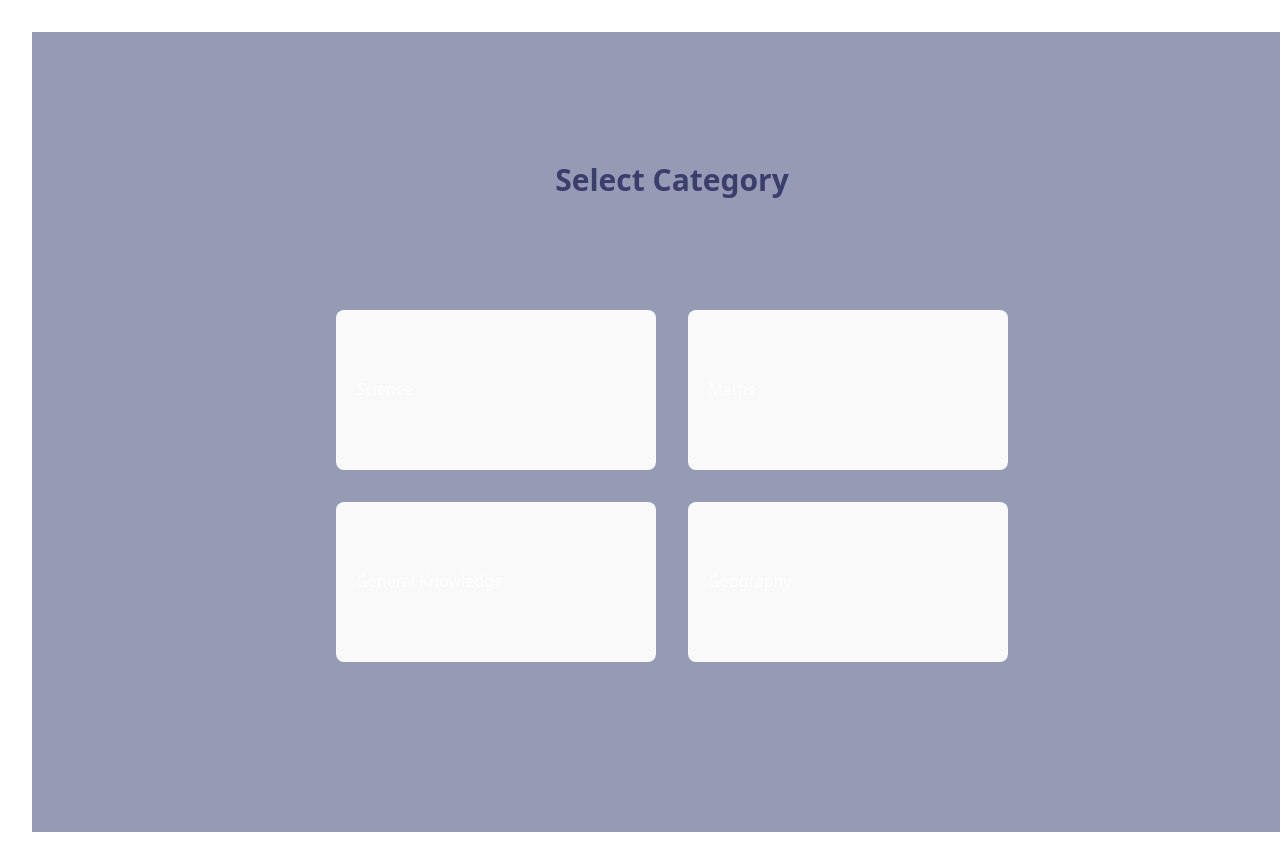
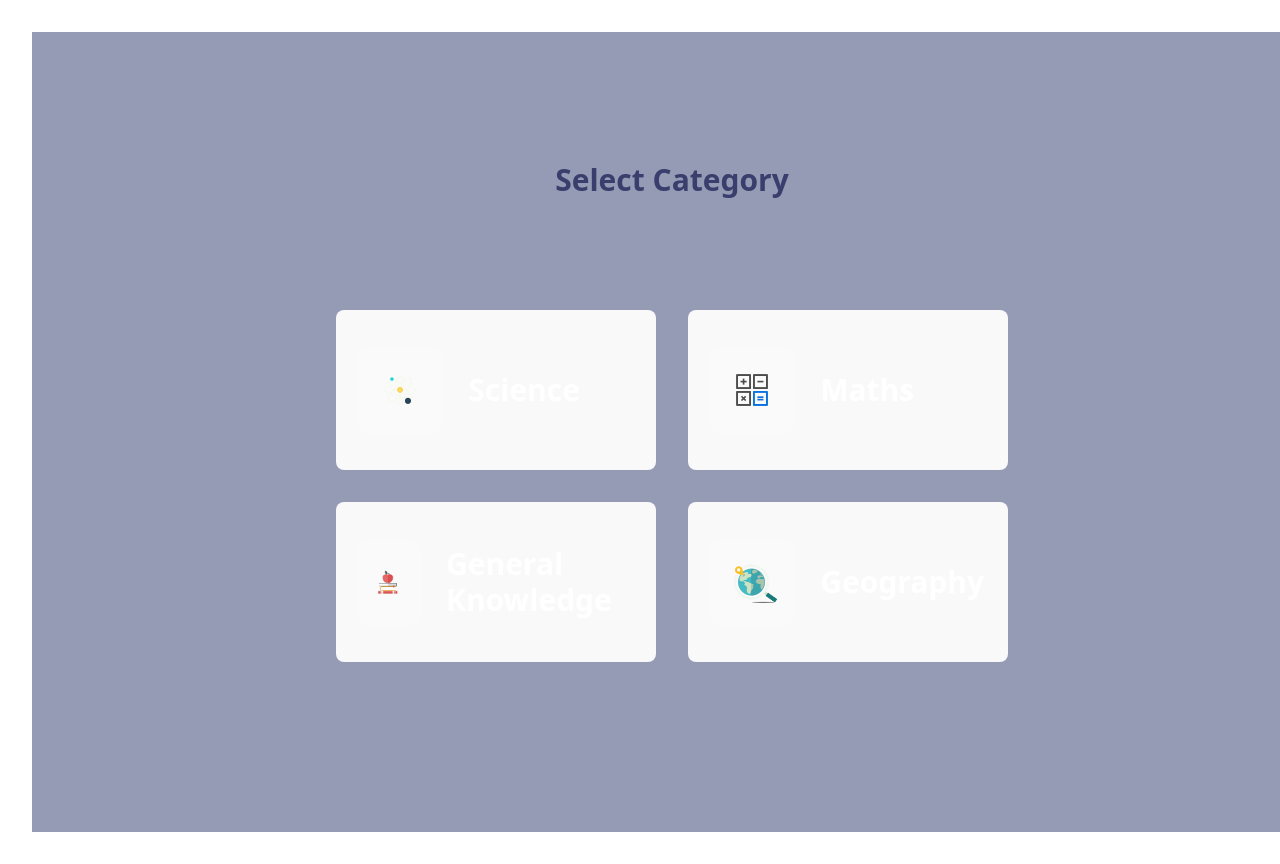
Before and after one commit to elle-luu/quiz-app, a React (Vite) app: page /dashboard in a window 1280 px wide. Shown: the top 864 px of the page. Built offline with nearby package versions, Linux system fonts and the light colour scheme.

Commit message:
set up navigation

```diff
--- a/src/pages/Dashboard.jsx
+++ b/src/pages/Dashboard.jsx
@@ -7,39 +7,15 @@ import geoIcon from '../assets/Geography.png'
 
 
 function Dashboard({ startQuiz }) {
+  const navigate = useNavigate();
+
+  //this func. handles the click
+  const handleCategoryClick = (category) => {
+    navigate(`/quiz/${category.toLowerCase().replace(' ','-')}`);
+  };
 
 
-  const Dashboard = () => {
-  return (
-    <div className="min-h-screen bg-slate-100 p-8">
-      <h2 className="text-4xl font-black text-indigo-900 mb-12 text-center">
-        Select Category
-      </h2>
 
-      {/* 2. The Grid: items-start keeps them from stretching vertically */}
-      <div className="grid grid-cols-1 md:grid-cols-2 gap-8 max-w-5xl mx-auto items-start">
-
-        {/* Example Card: Repeat this for each category */}
-        <button className="flex items-center justify-start gap-6 bg-[#3A3E6C] p-6 rounded-3xl shadow-xl hover:scale-105 transition-all w-full h-32 md:h-40">
-
-          {/* The Icon */}
-          <div className="bg-white/10 p-3 rounded-2xl">
-            <img src={scienceIcon} alt="Science" className="w-16 h-16 object-contain" />
-          </div>
-
-          {/* The Text: text-left ensures it stays near the icon */}
-          <span className="text-2xl md:text-3xl font-bold text-white text-left">
-            Science
-          </span>
-
-        </button>
-
-        {/* Add Maths, GK, and Geography buttons below using the same pattern... */}
-
-      </div>
-    </div>
-  );
-};
 
   return (
     <div className="h-screen w-screen flex flex-col items-center justify-center bg-[#959BB5]">
@@ -51,19 +27,47 @@ function Dashboard({ startQuiz }) {
       <div className="grid grid-cols-1 md:grid-cols-2 gap-8 p-10 mt-10 items-start max-w-7xl mx-auto">
 
         <button className="w-full max-w-sm h-32 md:w-80 md:h-40 flex items-center justify-start gap-6 text-2xl bg-[#8A8CAC] text-white p-8 rounded-full transition-transform hover:bg-[#656A9E] hover:scale-105 text-left">
-          Science
+         {/* The Icon */}
+          <div className="bg-white/10 p-3 rounded-2xl">
+            <img src={scienceIcon} alt="Science" className="w-16 h-16 object-contain" />
+          </div>
+                    {/* The Text: text-left ensures it stays near the icon */}
+          <span className="text-2xl md:text-3xl font-bold text-white text-left">
+            Science
+          </span>
         </button>
 
         <button className="w-full max-w-sm h-32 md:w-80 md:h-40 flex items-center justify-start gap-6 text-2xl bg-[#8A8CAC] text-white p-8 rounded-full transition-transform hover:bg-[#656A9E] hover:scale-105 text-left">
-          Maths
+         {/* The Icon */}
+          <div className="bg-white/10 p-3 rounded-2xl">
+            <img src={mathIcon} alt="Maths" className="w-16 h-16 object-contain" />
+          </div>
+                    {/* The Text: text-left ensures it stays near the icon */}
+          <span className="text-2xl md:text-3xl font-bold text-white text-left">
+            Maths
+          </span>
         </button>
 
         <button className="w-full max-w-sm h-32 md:w-80 md:h-40 flex items-center justify-start gap-6 text-2xl bg-[#8A8CAC] text-white p-8 rounded-full transition-transform hover:bg-[#656A9E] hover:scale-105 text-left">
-          General Knowledge
+          {/* The Icon */}
+          <div className="bg-white/10 p-3 rounded-2xl">
+            <img src={gkIcon} alt="General Knowledge" className="w-16 h-16 object-contain" />
+          </div>
+                    {/* The Text: text-left ensures it stays near the icon */}
+          <span className="text-2xl md:text-3xl font-bold text-white text-left">
+            General Knowledge
+          </span>
         </button>
 
         <button className="w-full max-w-sm h-32 md:w-80 md:h-40 flex items-center justify-start gap-6 text-2xl bg-[#8A8CAC] text-white p-8 rounded-full transition-transform hover:bg-[#656A9E] hover:scale-105 text-left">
-          Geography
+          {/* The Icon */}
+          <div className="bg-white/10 p-3 rounded-2xl">
+            <img src={geoIcon} alt="Geography" className="w-16 h-16 object-contain" />
+          </div>
+                    {/* The Text: text-left ensures it stays near the icon */}
+          <span className="text-2xl md:text-3xl font-bold text-white text-left">
+            Geography
+          </span>
         </button>
 
       </div>
```
